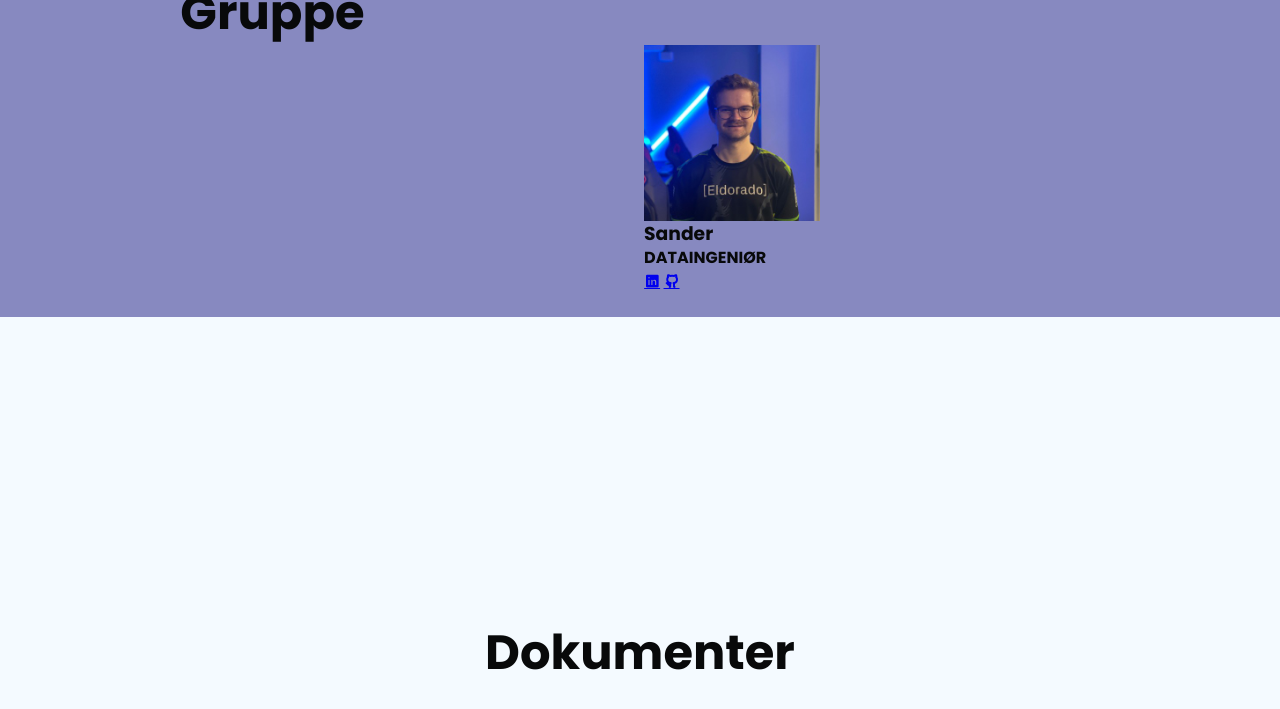
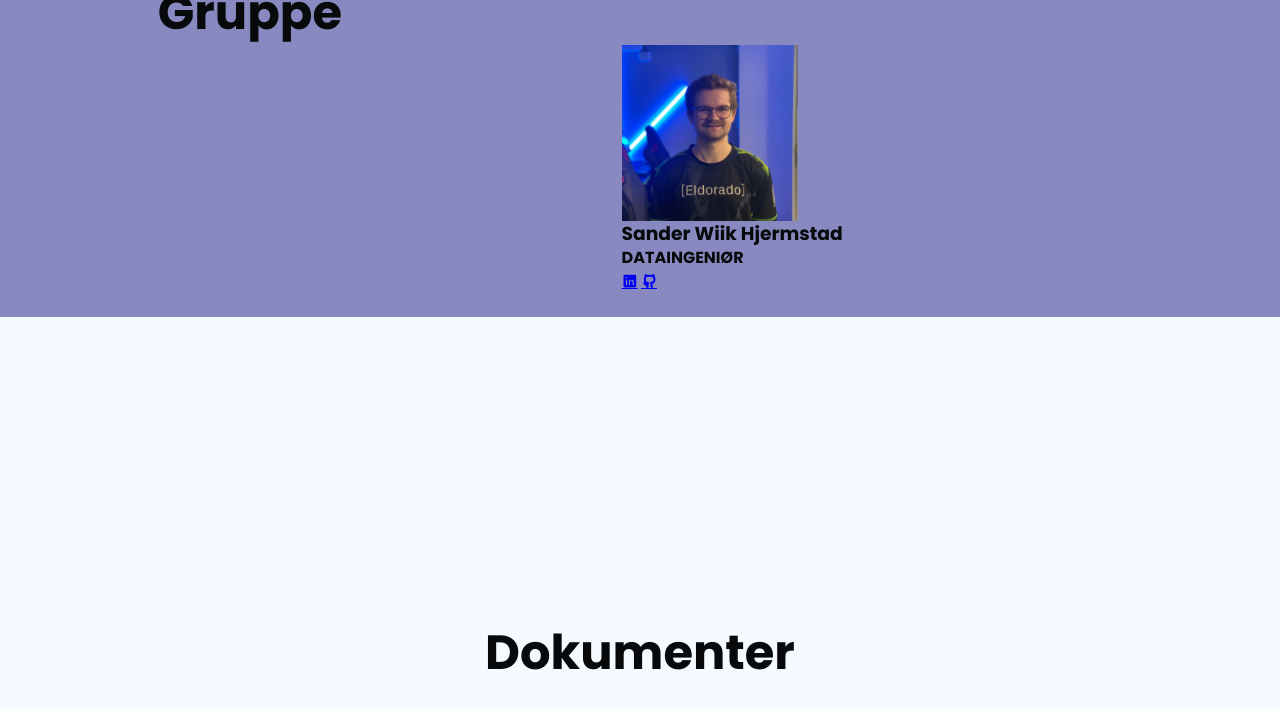
Before and after one commit to NoorDibo/becholore-portofilo, a plain HTML site: page index.html in a window 1280 px wide. Shown: the part 1043-1752 px from the top of the page. Drawn offline with nearby package versions, Linux system fonts and the light colour scheme.

Commit message:
navn endringer

```diff
--- a/index.html
+++ b/index.html
@@ -104,7 +104,7 @@ and i got allowed to use it from the other studen. this section (navbar) was mad
                         <div class="profilbilde">
                         <img src="/becholore-portofilo/img/sander.jpg" alt=" bildet av Sander"></img>
                         </div>
-                        <h3>Sander</h3>
+                        <h3>Sander Wiik Hjermstad</h3>
                         <p>DATAINGENIØR</p>
                         <a href="https://www.linkedin.com/in/sanderwiikh/"><i class="ri-linkedin-box-fill"></i></a>
                         <a href="https://github.com/wiikh"><i class="ri-github-line"></i></a>
```
